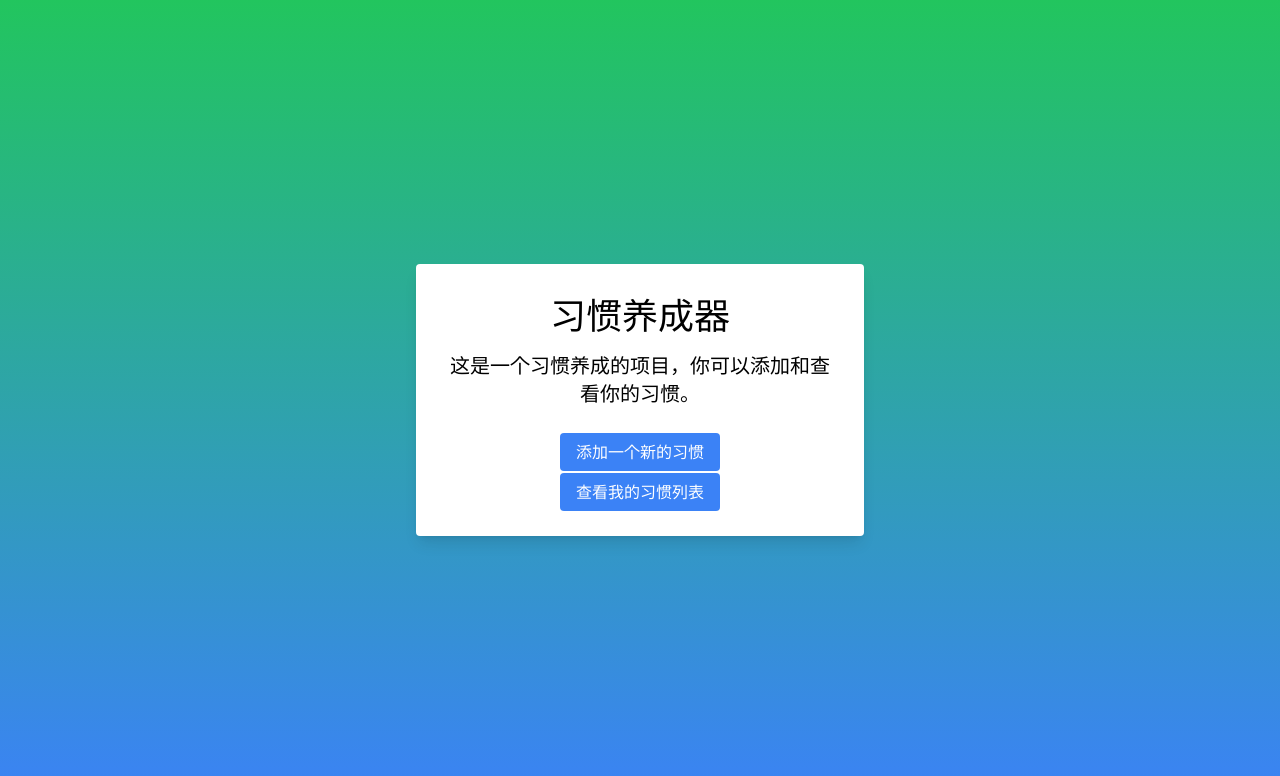
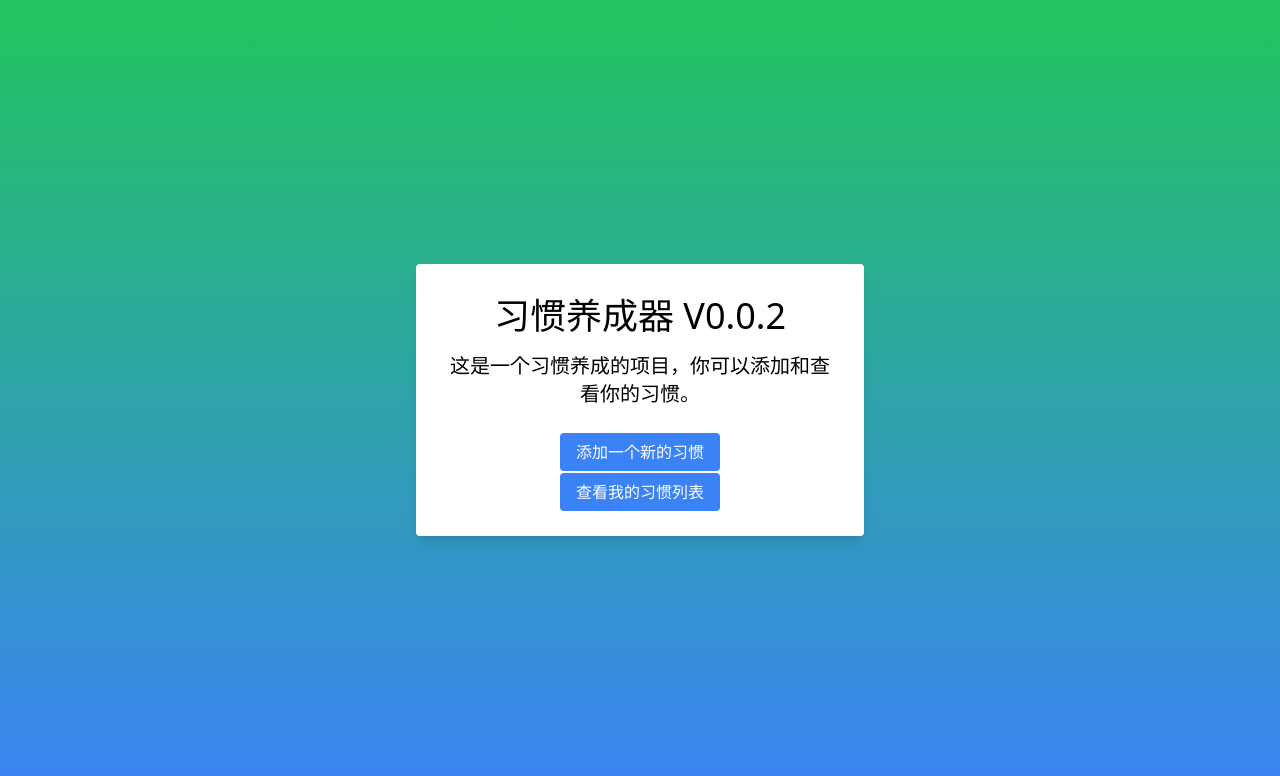
Before and after one commit to magicapple/ares, a Next.js app: page / in a window 1280 px wide. Shown: the top 776 px of the page. Built offline with nearby package versions, Linux system fonts and the light colour scheme.

Commit message:
feat: 增加版本标识

```diff
--- a/pages/index.tsx
+++ b/pages/index.tsx
@@ -8,7 +8,7 @@ function HomePage() {
     <RootLayout>
       <div className="flex flex-col items-center justify-center min-h-screen py-2 bg-gradient-to-t from-blue-500 to-green-500">
         <div className="text-center bg-white p-8 rounded shadow-lg max-w-md m-4">
-          <h1 className="text-4xl mb-4 truncate">习惯养成器</h1>
+          <h1 className="text-4xl mb-4 truncate">习惯养成器 V0.0.2</h1>
           <p className="text-xl mb-8 overflow-ellipsis overflow-hidden">
             这是一个习惯养成的项目，你可以添加和查看你的习惯。
           </p>
```
